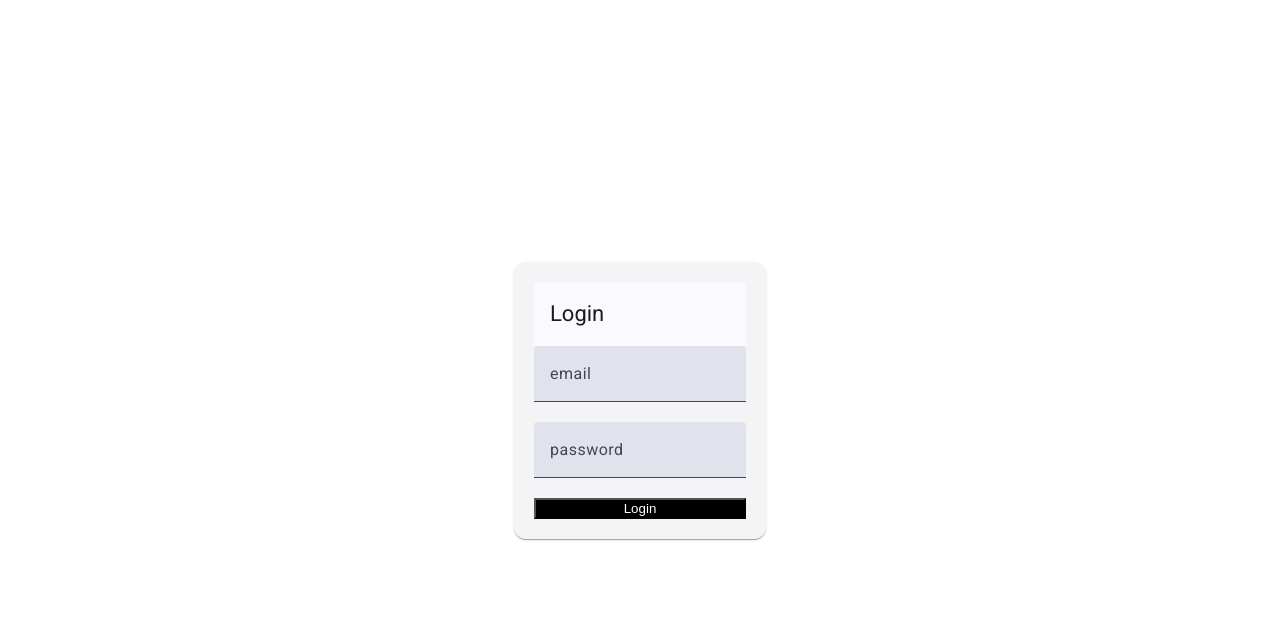
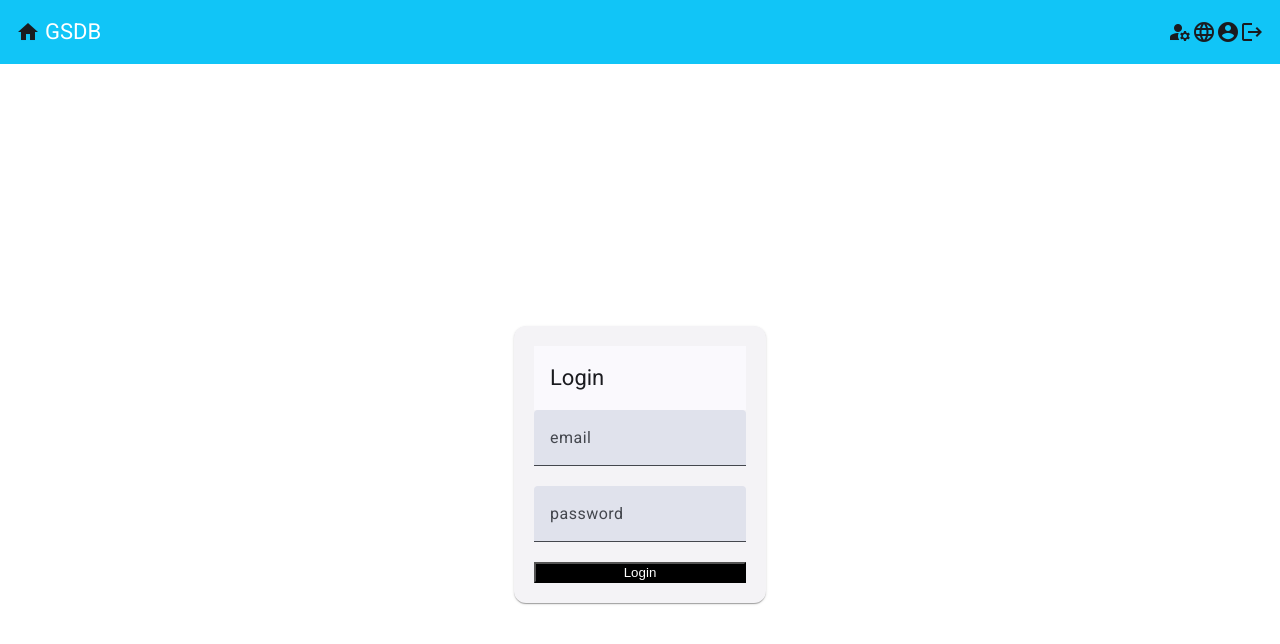
Before and after one commit to JulienRuumpol/grdb_frontend, an Angular app: page /login in a window 1280 px wide. Shown: the top 644 px of the page. Built offline with nearby package versions, Linux system fonts and the light colour scheme.

Commit message:
[add] nav toolbar

```diff
--- a/src/app/app.component.html
+++ b/src/app/app.component.html
@@ -1 +1,2 @@
+<app-left-nav-bar></app-left-nav-bar>
 <router-outlet></router-outlet>
--- a/src/app/app.component.ts
+++ b/src/app/app.component.ts
@@ -1,12 +1,12 @@
 import { Component } from '@angular/core';
 import { RouterOutlet } from '@angular/router';
 import { MatIconModule } from '@angular/material/icon';
+import { LeftNavBarComponent } from "./components/left-nav-bar/left-nav-bar.component";
 
 @Component({
   selector: 'app-root',
   imports: [RouterOutlet,
-    MatIconModule
-  ],
+    MatIconModule, LeftNavBarComponent],
   templateUrl: './app.component.html',
   styleUrl: './app.component.css'
 })
--- /dev/null
+++ b/src/app/components/left-nav-bar/left-nav-bar.component.css
@@ -0,0 +1,29 @@
+.toolbar {
+    background-color: rgb(17, 197, 247);
+}
+
+.navbar-icon-right {}
+
+.material-list-right {
+    flex: 1 1 auto;
+    display: flex;
+}
+
+.fill-space {
+    flex: 1 1 auto;
+}
+
+.container {
+    display: flex;
+    flex-direction: row;
+    flex-wrap: wrap;
+    justify-content: flex-start;
+    border-right: black;
+    border-bottom: black;
+    background-color: rgb(17, 197, 247);
+}
+
+p {
+    color: white;
+    padding: 5px;
+}
--- /dev/null
+++ b/src/app/components/left-nav-bar/left-nav-bar.component.html
@@ -0,0 +1,19 @@
+<mat-toolbar class="toolbar">
+    <div class="container">
+        <mat-icon class="navbar-icon" (click)="navigateToHomeScreen()" aria-hidden="false"
+            aria-label="Example home icon" fontIcon="home"></mat-icon>
+
+    </div>
+    <p>GSDB</p>
+
+    <span class="fill-space"></span>
+    <mat-icon class="navbar-icon" (click)="navigateToUserRole()" aria-hidden="false" aria-label="Example home icon"
+        fontIcon="manage_accounts"></mat-icon>
+    <mat-icon class="navbar-icon-right" (click)="switchLanguage()" aria-hidden="false"
+        aria-label="Example language icon" fontIcon="language"></mat-icon>
+    <mat-icon class="navbar-icon-right" (click)="navigateToUserDetailScreen()" aria-hidden="false"
+        aria-label="Example account circle icon" fontIcon="account_circle"></mat-icon>
+    <mat-icon class="navbar-icon-right" (click)="logout()" aria-hidden="false" aria-label="Example logout icon"
+        fontIcon="logout"></mat-icon>
+
+</mat-toolbar>
--- /dev/null
+++ b/src/app/components/left-nav-bar/left-nav-bar.component.ts
@@ -0,0 +1,49 @@
+import { Component } from '@angular/core';
+import { MatIcon } from '@angular/material/icon';
+import { Router } from '@angular/router';
+import { MatList } from '@angular/material/list'
+import { MatListItem } from '@angular/material/list';
+import { MatToolbar } from '@angular/material/toolbar';
+@Component({
+  selector: 'app-left-nav-bar',
+  imports: [
+    MatIcon,
+    MatList,
+    MatListItem,
+    MatToolbar
+  ],
+  templateUrl: './left-nav-bar.component.html',
+  styleUrl: './left-nav-bar.component.css'
+})
+export class LeftNavBarComponent {
+
+
+  constructor(private _router: Router) { }
+
+  navigateToUserRole() {
+    // implement code to route to /userRole
+    console.log('hi')
+
+    this._router.navigate(['userRole'])
+  }
+
+  navigateToHomeScreen() {
+    //implement code to route to /home
+    this._router.navigate(['home'])
+
+  }
+
+  navigateToUserDetailScreen() {
+    this._router.navigate(['account'])
+  }
+  logout() {
+    //insert logic to log out user
+    alert('Not yet Implement');
+    // this._router.navigate(['logout'])
+  }
+
+  switchLanguage() {
+    //implement logic for switching language
+    alert('Not yet Implement');
+  }
+}
--- a/src/app/pages/login-page/login-page.component.html
+++ b/src/app/pages/login-page/login-page.component.html
@@ -1,4 +1,4 @@
-<div fxLayoutAlign="center center" fxFlexFill class="main-div">
+<div fxLayoutAlign="center center " fxFlexFill class="main-div">
     <mat-card fxflex="25">
 
         <form (ngSubmit)="onSubmit()" fxLayoutAlign="stretch" fxLayout="column" class="login-form">
--- /dev/null
+++ b/src/app/pages/nyi/nyi.component.css
@@ -0,0 +1,8 @@
+.error-icon {
+    transform: scale(3);
+    padding-left: 10px;
+    transform: translate(-50%, -50%);
+    top: 50%;
+    left: 50%;
+
+}
--- /dev/null
+++ b/src/app/pages/nyi/nyi.component.html
@@ -0,0 +1,7 @@
+<div fxLayoutAlign="center center">
+    <mat-icon class=" error-icon" aria-hidden="false" aria-label="Example error icon" fontIcon="error"></mat-icon>
+
+    <p> This page hasn't been implemented yet. Please look forward to it in a future release</p>
+    <button (click)="navigateToLoginScreen()"> back to login screen</button>
+
+</div>
--- /dev/null
+++ b/src/app/pages/nyi/nyi.component.ts
@@ -0,0 +1,19 @@
+import { Component } from '@angular/core';
+import { MatIcon } from '@angular/material/icon';
+import { Router } from '@angular/router';
+
+@Component({
+  selector: 'app-nyi',
+  imports: [MatIcon],
+  templateUrl: './nyi.component.html',
+  styleUrl: './nyi.component.css'
+})
+export class NyiComponent {
+  constructor(private _router: Router) { }
+
+  navigateToLoginScreen() {
+    this._router.navigate(['login'])
+
+  }
+
+}
```
Also changed, not shown: src/app/app.routes.ts (+14 -0 lines), 2 other files (tests, documents, lock files or other folders).
